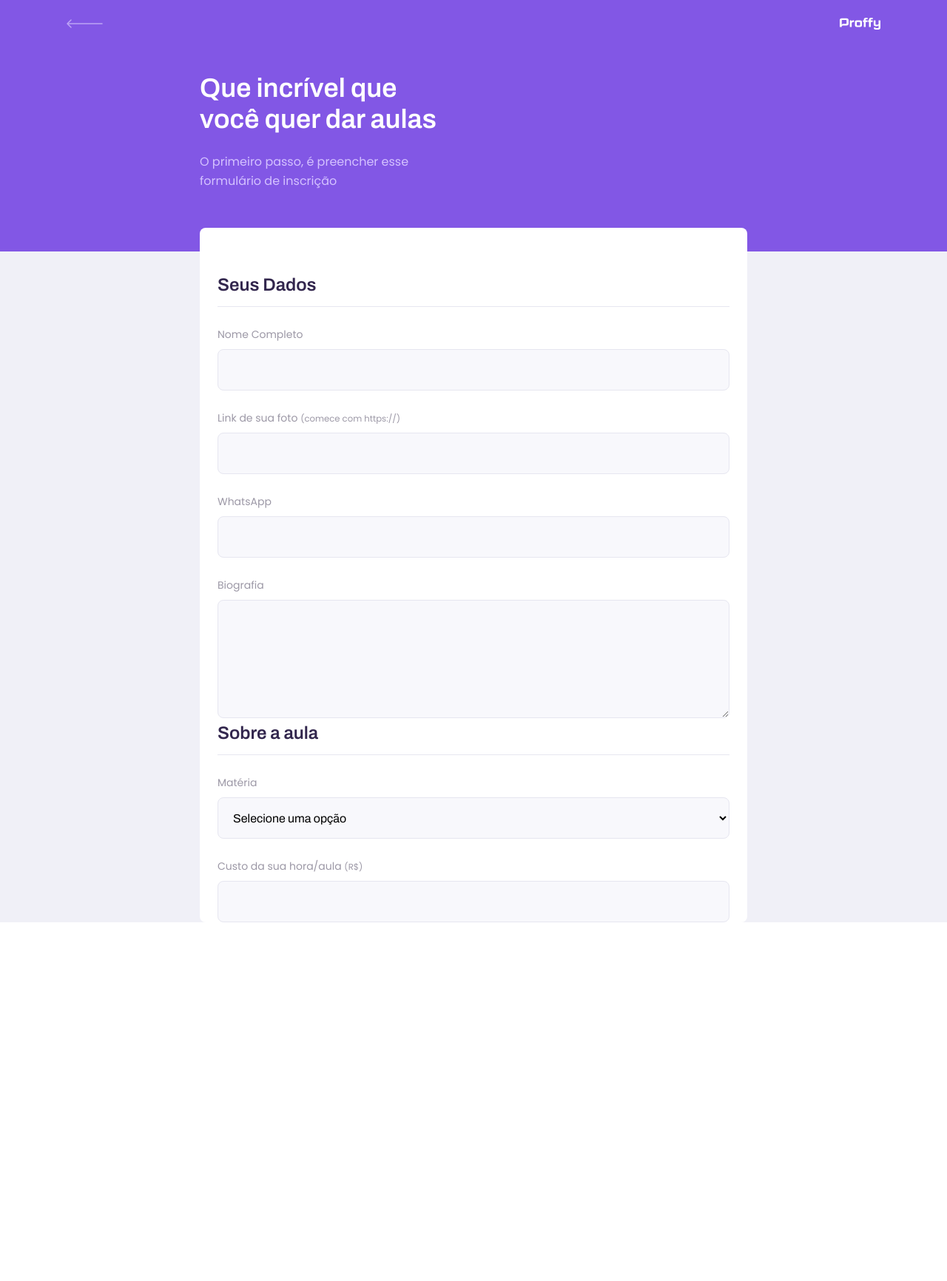
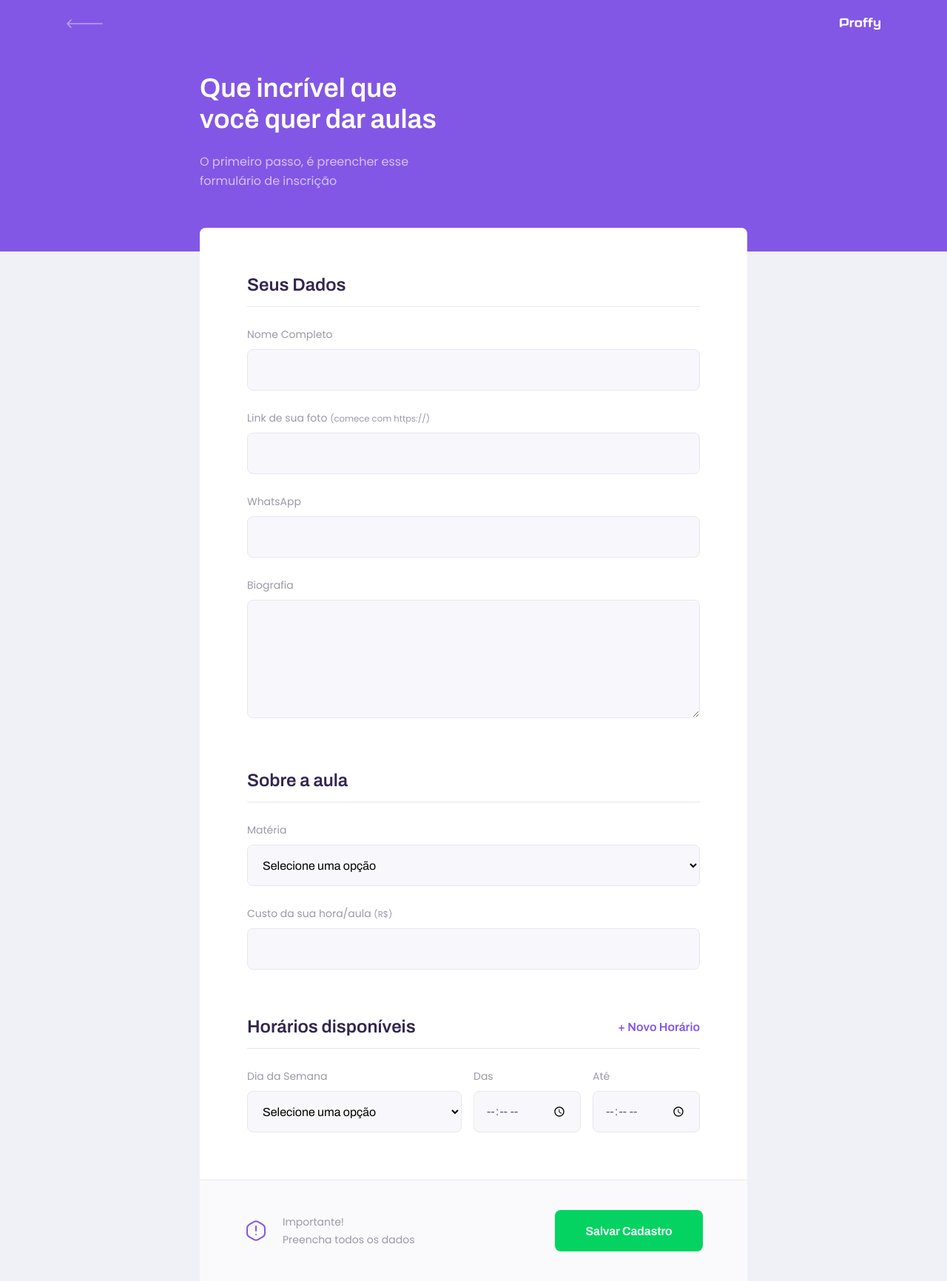
Before and after one commit to Lobo-rio/NLW-2-Proffy, a Node server app: template src/app/views/give-classes.njk in a window 1280 px wide. Shown: the whole page at 74% size. Before the commit the page ends 1247 px from the top, so only its background shows below. Run offline with Node 20, Linux system fonts and the light colour scheme; the template is opened without the code that fills it, so the values that code supplies are empty.

Commit message:
página de cadastro do proffy!

```diff
--- a/public/styles/partials/page-give-classes.css
+++ b/public/styles/partials/page-give-classes.css
@@ -1,6 +1,10 @@
 #page-give-classes #container {
     width: 100vw;
     height: 100vh;
+}
+
+#page-give-classes .page-header .header-content {
+    margin-bottom: 6.4rem;
 }
 
 #page-give-classes main {
@@ -31,14 +35,117 @@
     border-bottom: 1px solid var(--color-line-in-white);
 }
 
+#page-give-classes fieldset legend button {
+    background: none;
+    border: 0;
+
+    color: var(--color-primary);
+    font: 700 1.6rem Archivo;
+    cursor: pointer;
+
+    transition: 0.2s;
+}
+
+#page-give-classes fieldset legend button:hover {
+    color: var(--color-primary-dark);
+}
+
+#page-give-classes fieldset+fieldset {
+    margin-top: 6.4rem;
+}
+
 #page-give-classes .input-block+.input-block,
 #page-give-classes .input-block+.textarea-block,
 #page-give-classes .select-block+.input-block {
     margin-top: 2.4rem;
 }
 
+#page-give-classes main footer {
+    padding: 4rem 2.4rem;
+
+    background: var(--color-box-footer);
+    border-top: 1px solid var(--color-line-in-white);
+    margin-top: 6.4rem;
+}
+
+#page-give-classes main footer p {
+    display: flex;
+    align-items: center;
+    justify-content: center;
+
+    font-size: 1.4rem;
+    line-height: 2.4rem;
+
+    color: var(--color-text-complement);
+}
+
+#page-give-classes main footer p img {
+    margin-right: 2rem;
+}
+
+#page-give-classes main footer button {
+    width: 100%;
+    height: 5.6rem;
+    background: var(--color-secondary);
+    color: var(--color-button-text);
+    border: 0;
+    border-radius: 0.8rem;
+    cursor: pointer;
+    font: 700 1.6rem Archivo;
+
+    display: flex;
+    align-items: center;
+    justify-content: center;
+
+    transition: 0.2s;
+    margin-top: 3.2rem;
+}
+
+#page-give-classes main footer button:hover {
+    background-color: var(--color-secondary-dark);
+}
+
+.schedule-item+.schedule-item {
+    margin-top: 3.2rem;
+    padding-top: 3.2rem;
+
+    border-top: 1px solid var(--color-line-in-white);
+}
+
 @media (min-width: 700px) {
     #page-give-classes #container {
         max-width: 100vw;
     }
+
+    #page-give-classes .page-header .header-content {
+        margin-bottom: 0;
+    }
+
+    #page-give-classes main fieldset {
+        padding: 0 64px;
+    }
+
+    .schedule-item {
+        display: grid;
+        grid-template-columns: 2fr 1fr 1fr;
+        column-gap: 1.6rem;
+    }
+
+    #page-give-classes #schedule-items .select-block+.input-block,
+    #page-give-classes #schedule-items .input-block+.input-block {
+        margin-top: 0;
+    }
+
+    #page-give-classes main footer {
+        padding: 40px 60px;
+
+        display: flex;
+        align-items: center;
+        justify-content: space-between;
+    }
+
+    #page-give-classes main footer button {
+        margin-top: 0;
+        width: 200px;
+    }
 }
--- a/src/app/views/give-classes.njk
+++ b/src/app/views/give-classes.njk
@@ -68,7 +68,45 @@
                            <input type="number" name="cost" id="cost" required>
                        </div>
                    </fieldset>
+
+                   <fieldset id="schedule-items">
+                       <legend>Horários disponíveis
+                           <button id="add-time">+ Novo Horário</button>
+                       </legend>
+
+                       <div class="schedule-item">
+                           <div class="select-block">
+                               <label for="weekday">Dia da Semana</label>
+                               <select name="weekday[]" required>
+                                   <option value="">Selecione uma opção</option>
+                                   <option value="0">Domingo</option>
+                                   <option value="1">Segunda-feira</option>
+                                   <option value="2">Terça-feira</option>
+                                   <option value="3">Quarta-feira</option>
+                                   <option value="4">Quinta-feira</option>
+                                   <option value="5">Sexta-feira</option>
+                                   <option value="6">Sábado</option>
+                               </select>
+                           </div>
+                           <div class="input-block">
+                               <label for="time_from">Das</label>
+                               <input type="time" name="time_from[]" required>
+                           </div>
+                           <div class="input-block">
+                               <label for="time_to">Até</label>
+                               <input type="time" name="time_to[]" required>
+                           </div>
+                       </div>
+                   </fieldset>
                </form>
+               <footer>
+                   <p>
+                       <img src="/assets/icons/warning.svg" alt="Aviso Importante">
+                       Importante!<br>
+                       Preencha todos os dados
+                   </p>
+                   <button type="submit" form="create-class">Salvar Cadastro</button>
+               </footer>
            </main>
 
         </div>
--- a/src/app/views/index.njk
+++ b/src/app/views/index.njk
@@ -20,7 +20,7 @@
                     <img src="/assets/icons/study.svg" alt="Estudar">
                     Estudar
                 </a>
-                <a class="give-classes" href="/give_classes">
+                <a class="give-classes" href="/give-classes">
                     <img src="/assets/icons/give-classes.svg" alt="Dar Aulas">
                     Dar Aulas
                 </a>
```
